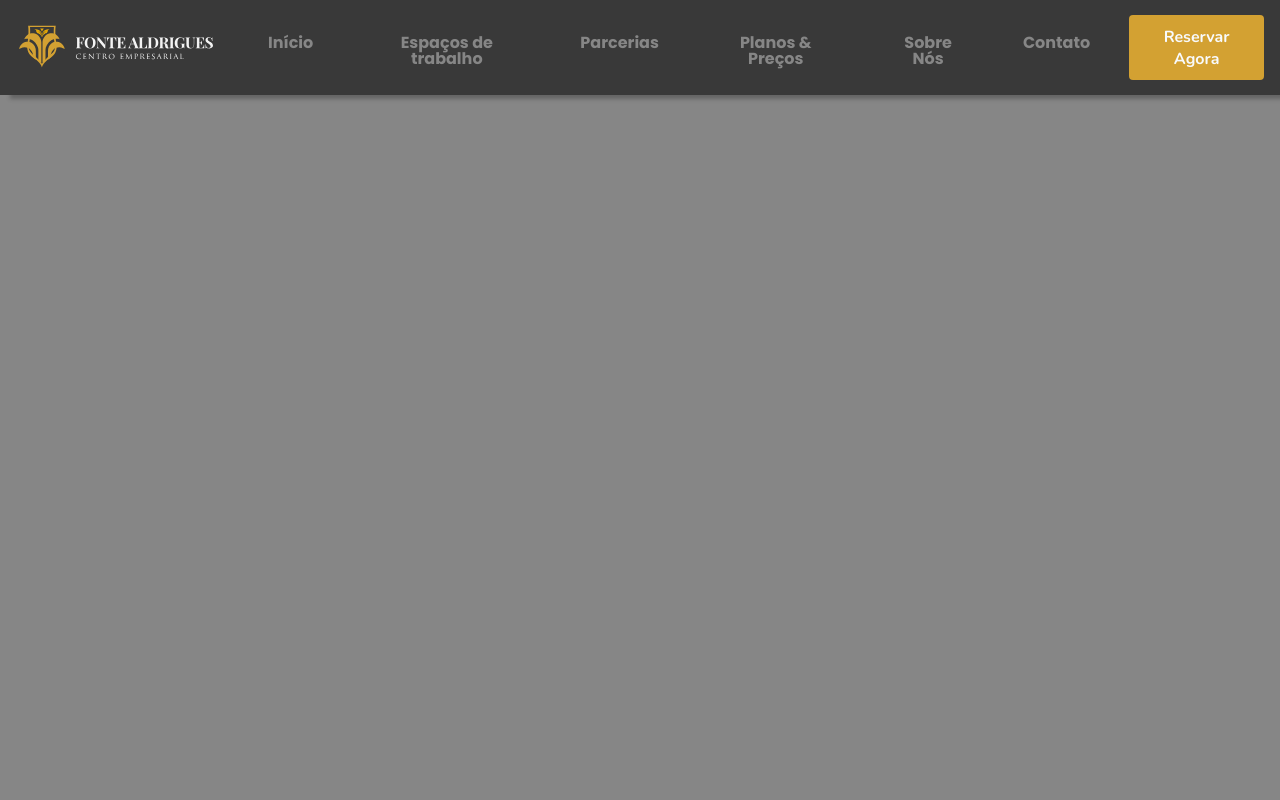
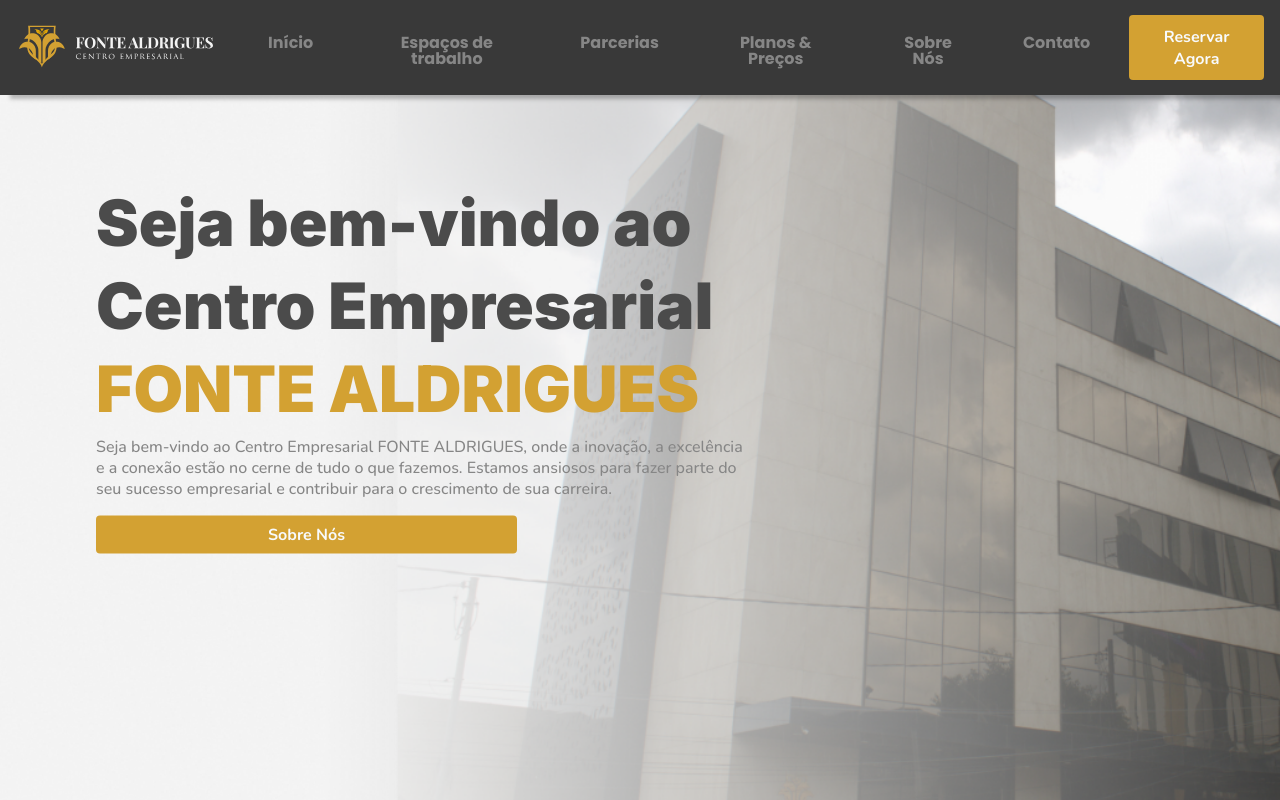
Before and after one commit to afaferz/fonte-aldrigues, a Nuxt app: page / in a window 1280 px wide. Shown: the top 800 px of the page. Built offline with nearby package versions, Linux system fonts and the light colour scheme.

Commit message:
feat: sections

```diff
--- a/assets/css/main.css
+++ b/assets/css/main.css
@@ -13,6 +13,5 @@
 html,
 body {
     font-family: 'Inter', sans-serif;
-    overflow-x: hidden;
     scroll-behavior: smooth;
 }
--- /dev/null
+++ b/components/HomeComponent.vue
@@ -0,0 +1,117 @@
+<template>
+    <section id="inicio">
+        <div class="home__wrapper">
+            <div class="home__title">
+                <span>
+                    Seja bem-vindo ao
+                    <br />
+                    Centro Empresarial
+                </span>
+                <span> FONTE ALDRIGUES </span>
+            </div>
+            <div class="home__description">
+                <p>
+                    Seja bem-vindo ao Centro Empresarial FONTE ALDRIGUES, onde a
+                    inovação, a excelência e a conexão estão no cerne de tudo o
+                    que fazemos. Estamos ansiosos para fazer parte do seu
+                    sucesso empresarial e contribuir para o crescimento de sua
+                    carreira.
+                </p>
+            </div>
+            <div class="home__cta">
+                <button>
+                    <a href="#sobre-nos"> Sobre Nós </a>
+                </button>
+            </div>
+        </div>
+    </section>
+</template>
+
+<style lang="scss" scoped>
+section#inicio {
+    scroll-margin-top: 125px;
+    background-image: url('/static/images/home-bg.png');
+    background-repeat: no-repeat;
+    background-size: cover;
+    background-position: center center;
+    height: 100vh;
+    width: 100%;
+    margin-top: 95px;
+    position: relative;
+    @media screen and (min-width: 992px) {
+        background-position: right right;
+        scroll-margin-top: 95px;
+    }
+}
+.home__wrapper {
+    position: absolute;
+    top: 50%;
+    left: 50%;
+    transform: translate3d(-50%, -50%, 0);
+    width: 90vw;
+    @media screen and (min-width: 992px) {
+        width: 55vw;
+        top: 35%;
+        left: 35%;
+    }
+}
+.home__title {
+    font-weight: 900;
+    font-family: 'Inter', sans-serif;
+    font-size: 2rem;
+    display: flex;
+    flex-direction: column;
+    span:nth-child(1) {
+        color: #4b4b4b;
+        line-height: 1.3;
+    }
+    span:nth-child(2) {
+        color: $secondary;
+        margin-top: 10px;
+        display: inline-block;
+    }
+    @media screen and (min-width: 992px) {
+        font-size: 4rem;
+    }
+}
+.home__description {
+    margin: 1rem 0;
+    p {
+        font-family: 'Nunito', sans-serif;
+        line-height: 1.3;
+        font-size: 1rem;
+        color: #868686;
+        font-weight: 500;
+    }
+    @media screen and (min-width: 992px) {
+        max-width: 650px;
+    }
+}
+.home__cta {
+    margin: 1rem 0;
+    button {
+        height: 55px;
+        border-radius: 0.25rem;
+        background-color: $secondary;
+        text-align: center;
+        border: 0px;
+        font-size: 1rem;
+        padding: 1rem 2rem;
+        font-family: 'Nunito', sans-serif;
+        font-weight: bold;
+        width: 100%;
+        cursor: pointer;
+        a {
+            color: $white;
+            text-decoration: none;
+            display: block;
+            width: 100%;
+        }
+        @media screen and (min-width: 992px) {
+            height: 100%;
+            max-width: 421px;
+            padding: 8px 1rem;
+        }
+    }
+}
+</style>
--- /dev/null
+++ b/components/WorkspaceComponent.vue
@@ -0,0 +1,16 @@
+<template>
+    <section id="espacos-de-trabalho"></section>
+</template>
+
+<style lang="scss" scoped>
+section#espacos-de-trabalho {
+    scroll-margin-top: 125px;
+    background-color: red;
+    height: 100vh;
+    width: 100%;
+    position: relative;
+    @media screen and (min-width: 992px) {
+        scroll-margin-top: 95px;
+    }
+}
+</style>
--- a/pages/index.vue
+++ b/pages/index.vue
@@ -1,10 +1,13 @@
 <template>
-    <main id="root"></main>
+    <main id="root">
+        <HomeComponent />
+        <WorkspaceComponent />
+    </main>
 </template>
 
 <style scoped lang="scss">
 main#root {
-    height: 100vh;
+    height: 100%;
     width: 100%;
     z-index: 1;
     position: relative;
```
Also changed, not shown: public/static/images/home-bg.png (added).
